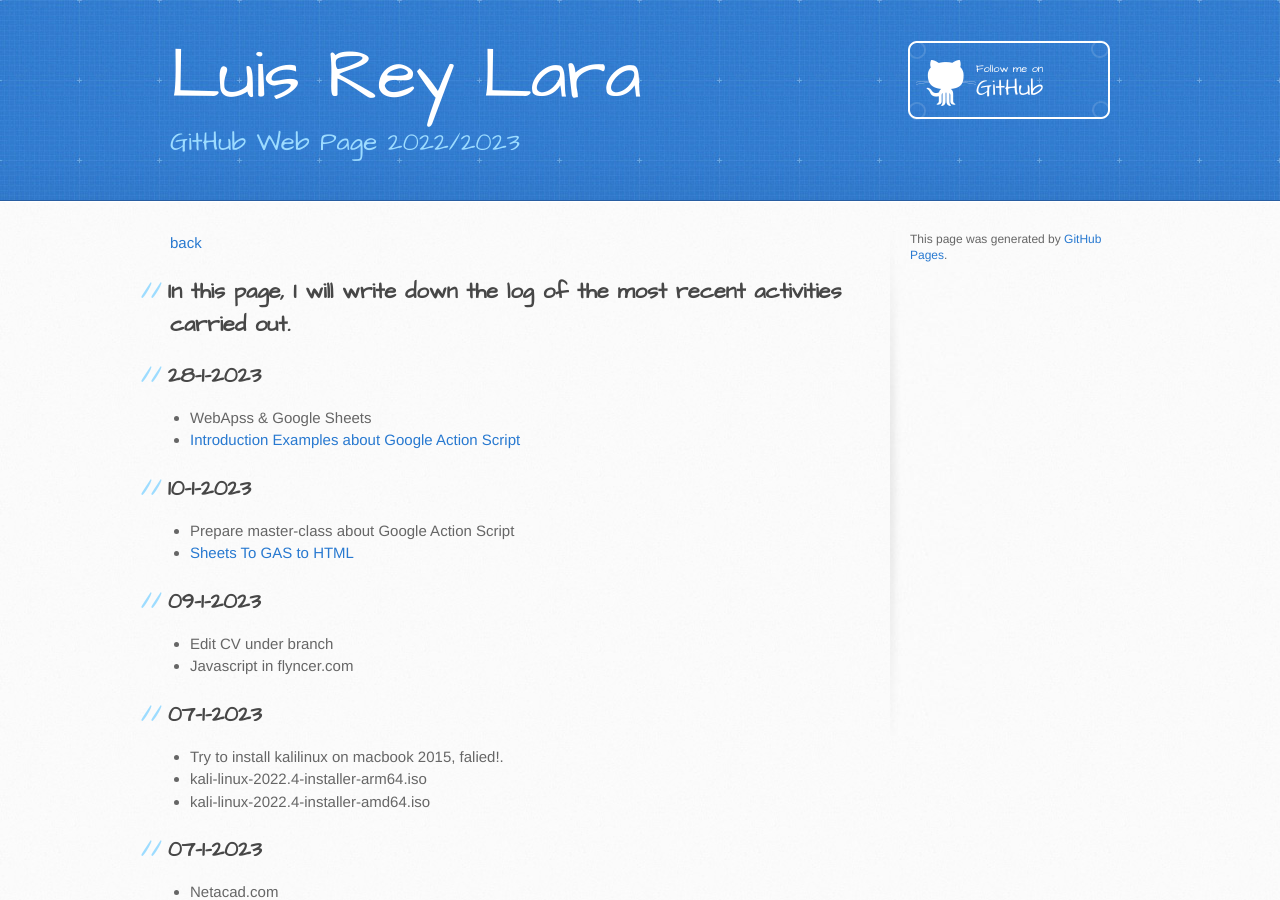
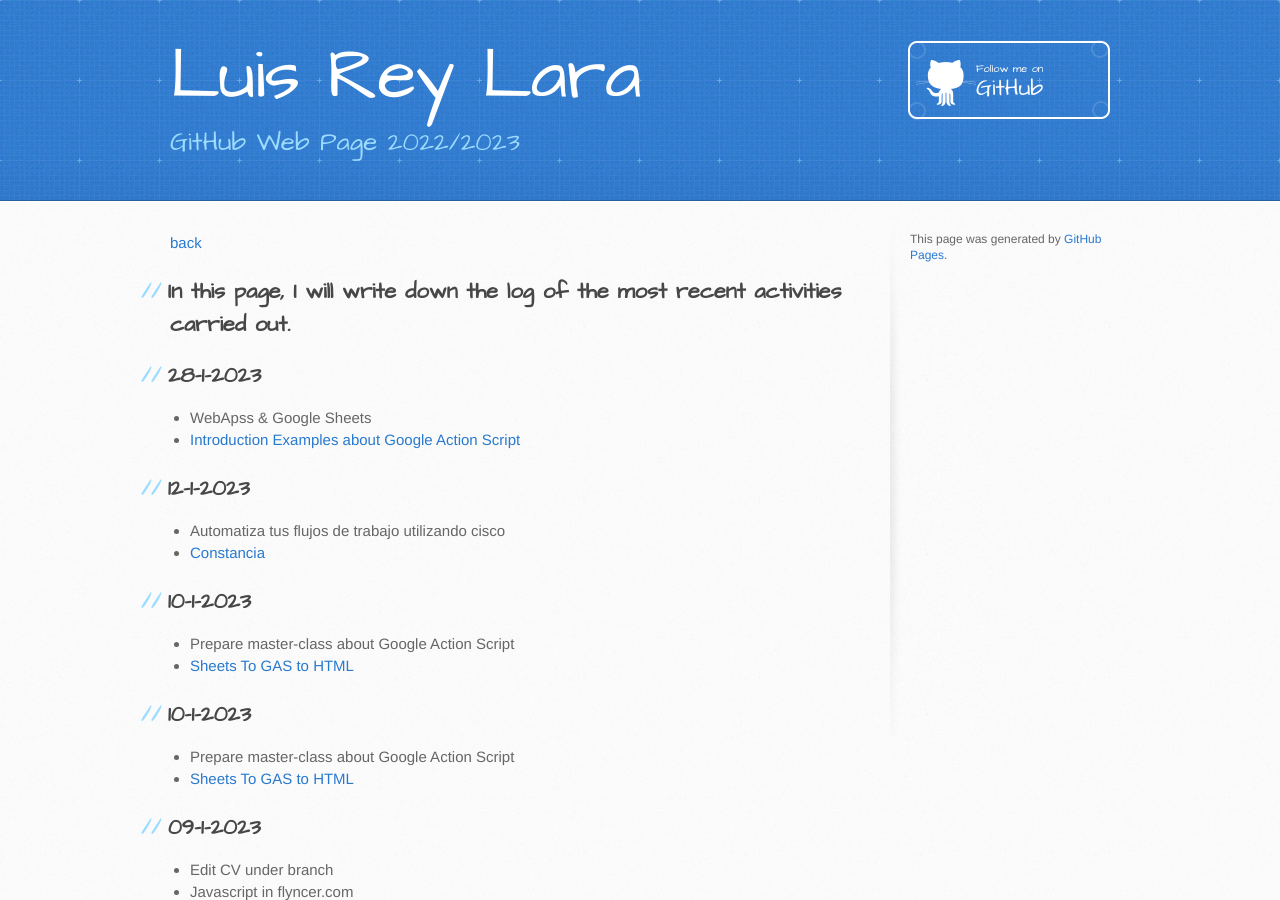
Before and after one commit to luisreylara/luisreylara.github.io, a Jekyll site: the page built from docs/another-page.md, in a window 1280 px wide and 900 px high. Built offline with Jekyll 4.4.1, drawn with Linux system fonts in a browser that asks for light colours.

Commit message:
Update another-page.md

```diff
--- a/docs/another-page.md
+++ b/docs/another-page.md
@@ -8,6 +8,14 @@ layout: default
 ## 28-1-2023
 * WebApss & Google Sheets
 * [Introduction Examples about Google Action Script ](https://github.com/luisreylara/GAS_Google_Apps_Script/blob/main/codes/ShhetsToGasToHtml.gs)
+
+## 12-1-2023
+* Automatiza tus flujos de trabajo utilizando cisco
+* [Constancia](https://github.com/luisreylara/cisco/blob/main/charla_cisco_automatiza.png)
+
+## 10-1-2023
+* Prepare master-class about Google Action Script
+* [Sheets To GAS to HTML](https://github.com/luisreylara/GAS_Google_Apps_Script)
 
 
 ## 10-1-2023
```
